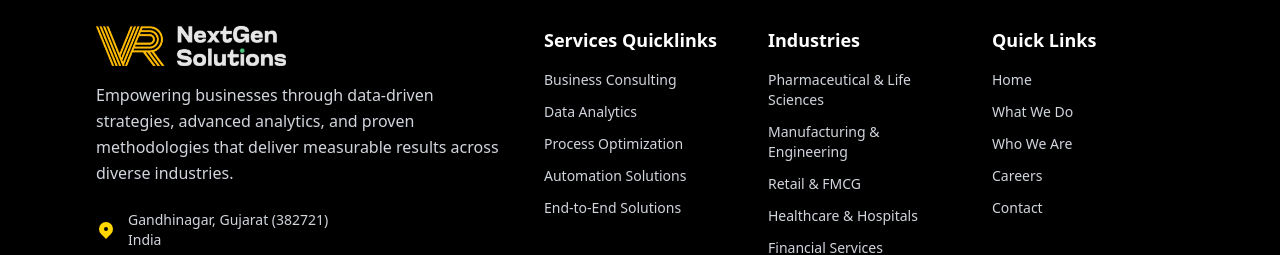
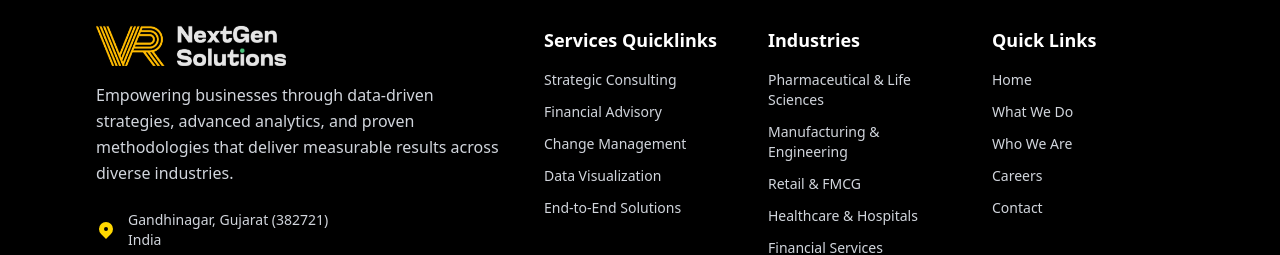
Before and after one commit to VRNextGenSolutions/VR-NEXTGEN-SOLUTIONS, a Next.js app: page / in a window 1280 px wide. Shown: the part 3943-4198 px from the top of the page. Built offline with nearby package versions, Linux system fonts and the light colour scheme; no server answers.

Commit message:
fix(footer): repair broken service quick links and sitemap link

```diff
--- a/src/components/layout/Footer.tsx
+++ b/src/components/layout/Footer.tsx
@@ -56,23 +56,23 @@ export default function Footer() {
             <h3 className="text-white font-semibold mb-4 text-lg">Services Quicklinks</h3>
             <ul className="space-y-3">
               <li>
-                <Link href="/services/business-consulting" className="text-gray-300 hover:text-gold transition-colors text-sm block">
-                  Business Consulting
+                <Link href="/services/strategic-consulting" className="text-gray-300 hover:text-gold transition-colors text-sm block">
+                  Strategic Consulting
                 </Link>
               </li>
               <li>
-                <Link href="/services/data-analytics" className="text-gray-300 hover:text-gold transition-colors text-sm block">
-                  Data Analytics
+                <Link href="/services/financial-advisory" className="text-gray-300 hover:text-gold transition-colors text-sm block">
+                  Financial Advisory
                 </Link>
               </li>
               <li>
-                <Link href="/services/process-optimization" className="text-gray-300 hover:text-gold transition-colors text-sm block">
-                  Process Optimization
+                <Link href="/services/change-management" className="text-gray-300 hover:text-gold transition-colors text-sm block">
+                  Change Management
                 </Link>
               </li>
               <li>
-                <Link href="/services/automation-solutions" className="text-gray-300 hover:text-gold transition-colors text-sm block">
-                  Automation Solutions
+                <Link href="/services/data-visualization" className="text-gray-300 hover:text-gold transition-colors text-sm block">
+                  Data Visualization
                 </Link>
               </li>
               <li>
@@ -160,7 +160,7 @@ export default function Footer() {
               aria-label="Follow us on Instagram"
             >
               <svg className="w-6 h-6" fill="currentColor" viewBox="0 0 24 24" aria-hidden="true">
-                <path d="M12 2.163c3.204 0 3.584.012 4.85.07 3.252.148 4.771 1.691 4.919 4.919.058 1.265.069 1.645.069 4.849 0 3.205-.012 3.584-.069 4.849-.149 3.225-1.664 4.771-4.919 4.919-1.266.058-1.644.07-4.85.07-3.204 0-3.584-.012-4.849-.07-3.26-.149-4.771-1.699-4.919-4.92-.058-1.265-.07-1.644-.07-4.849 0-3.204.013-3.583.07-4.849.149-3.227 1.664-4.771 4.919-4.919 1.266-.057 1.645-.069 4.849-.069zm0-2.163c-3.259 0-3.667.014-4.947.072-4.358.2-6.78 2.618-6.98 6.98-.059 1.281-.073 1.689-.073 4.948 0 3.259.014 3.668.072 4.948.2 4.358 2.618 6.78 6.98 6.98 1.281.058 1.689.072 4.948.072 3.259 0 3.668-.014 4.948-.072 4.354-.2 6.782-2.618 6.979-6.98.059-1.28.073-1.689.073-4.948 0-3.259-.014-3.667-.072-4.947-.196-4.354-2.617-6.78-6.979-6.98-1.281-.059-1.69-.073-4.949-.073zm0 5.838c-3.403 0-6.162 2.759-6.162 6.162s2.759 6.163 6.162 6.163 6.162-2.759 6.162-6.163c0-3.403-2.759-6.162-6.162-6.162zm0 10.162c-2.209 0-4-1.79-4-4 0-2.209 1.791-4 4-4s4 1.791 4 4c0 2.21-1.791 4-4 4zm6.406-11.845c-.796 0-1.441.645-1.441 1.44s.645 1.44 1.441 1.44c.795 0 1.439-.645 1.439-1.44s-.644-1.44-1.439-1.44z"/>
+                <path d="M12 2.163c3.204 0 3.584.012 4.85.07 3.252.148 4.771 1.691 4.919 4.919.058 1.265.069 1.645.069 4.849 0 3.205-.012 3.584-.069 4.849-.149 3.225-1.664 4.771-4.919 4.919-1.266.058-1.644.07-4.85.07-3.204 0-3.584-.012-4.849-.07-3.26-.149-4.771-1.699-4.919-4.92-.058-1.265-.07-1.644-.07-4.849 0-3.204.013-3.583.07-4.849.149-3.227 1.664-4.771 4.919-4.919 1.266-.057 1.645-.069 4.849-.069zm0-2.163c-3.259 0-3.667.014-4.947.072-4.358.2-6.78 2.618-6.98 6.98-.059 1.281-.073 1.689-.073 4.948 0 3.259.014 3.668.072 4.948.2 4.358 2.618 6.78 6.98 6.98 1.281.058 1.689.072 4.948.072 3.259 0 3.668-.014 4.948-.072 4.354-.2 6.782-2.618 6.979-6.98.059-1.28.073-1.689.073-4.948 0-3.259-.014-3.667-.072-4.947-.196-4.354-2.617-6.78-6.979-6.98-1.281-.059-1.69-.073-4.949-.073zm0 5.838c-3.403 0-6.162 2.759-6.162 6.162s2.759 6.163 6.162 6.163 6.162-2.759 6.162-6.163c0-3.403-2.759-6.162-6.162-6.162zm0 10.162c-2.209 0-4-1.79-4-4 0-2.209 1.791-4 4-4s4 1.791 4 4c0 2.21-1.791 4-4 4zm6.406-11.845c-.796 0-1.441.645-1.441 1.44s.645 1.44 1.441 1.44c.795 0 1.439-.645 1.439-1.44s-.644-1.44-1.439-1.44z" />
               </svg>
             </a>
 
@@ -173,7 +173,7 @@ export default function Footer() {
               aria-label="Connect with us on LinkedIn"
             >
               <svg className="w-6 h-6" fill="currentColor" viewBox="0 0 24 24" aria-hidden="true">
-                <path d="M20.447 20.452h-3.554v-5.569c0-1.328-.027-3.037-1.852-3.037-1.853 0-2.136 1.445-2.136 2.939v5.667H9.351V9h3.414v1.561h.046c.477-.9 1.637-1.85 3.37-1.85 3.601 0 4.267 2.37 4.267 5.455v6.286zM5.337 7.433c-1.144 0-2.063-.926-2.063-2.065 0-1.138.92-2.063 2.063-2.063 1.14 0 2.064.925 2.064 2.063 0 1.139-.925 2.065-2.064 2.065zm1.782 13.019H3.555V9h3.564v11.452zM22.225 0H1.771C.792 0 0 .774 0 1.729v20.542C0 23.227.792 24 1.771 24h20.451C23.2 24 24 23.227 24 22.271V1.729C24 .774 23.2 0 22.222 0h.003z"/>
+                <path d="M20.447 20.452h-3.554v-5.569c0-1.328-.027-3.037-1.852-3.037-1.853 0-2.136 1.445-2.136 2.939v5.667H9.351V9h3.414v1.561h.046c.477-.9 1.637-1.85 3.37-1.85 3.601 0 4.267 2.37 4.267 5.455v6.286zM5.337 7.433c-1.144 0-2.063-.926-2.063-2.065 0-1.138.92-2.063 2.063-2.063 1.14 0 2.064.925 2.064 2.063 0 1.139-.925 2.065-2.064 2.065zm1.782 13.019H3.555V9h3.564v11.452zM22.225 0H1.771C.792 0 0 .774 0 1.729v20.542C0 23.227.792 24 1.771 24h20.451C23.2 24 24 23.227 24 22.271V1.729C24 .774 23.2 0 22.222 0h.003z" />
               </svg>
             </a>
 
@@ -186,7 +186,7 @@ export default function Footer() {
               aria-label="Email us"
             >
               <svg className="w-6 h-6" fill="currentColor" viewBox="0 0 24 24" aria-hidden="true">
-                <path d="M24 5.457v13.909c0 .904-.732 1.636-1.636 1.636h-3.819V11.73L12 16.64l-6.545-4.91v9.273H1.636A1.636 1.636 0 0 1 0 19.366V5.457c0-.904.732-1.636 1.636-1.636h.409L12 10.728l9.955-6.907h.409c.904 0 1.636.732 1.636 1.636z"/>
+                <path d="M24 5.457v13.909c0 .904-.732 1.636-1.636 1.636h-3.819V11.73L12 16.64l-6.545-4.91v9.273H1.636A1.636 1.636 0 0 1 0 19.366V5.457c0-.904.732-1.636 1.636-1.636h.409L12 10.728l9.955-6.907h.409c.904 0 1.636.732 1.636 1.636z" />
               </svg>
             </a>
 
@@ -201,7 +201,7 @@ export default function Footer() {
               aria-label="Contact us on WhatsApp"
             >
               <svg className="w-6 h-6" fill="currentColor" viewBox="0 0 24 24" aria-hidden="true">
-                <path d="M17.472 14.382c-.297-.149-1.758-.867-2.03-.967-.273-.099-.471-.148-.67.15-.197.297-.767.966-.94 1.164-.173.199-.347.223-.644.075-.297-.15-1.255-.463-2.39-1.475-.883-.788-1.48-1.761-1.653-2.059-.173-.297-.018-.458.13-.606.134-.133.298-.347.446-.52.149-.174.198-.298.298-.497.099-.198.05-.371-.025-.52-.075-.149-.669-1.612-.916-2.207-.242-.579-.487-.5-.669-.51-.173-.008-.371-.01-.57-.01-.198 0-.52.074-.792.372-.272.297-1.04 1.016-1.04 2.479 0 1.462 1.065 2.875 1.213 3.074.149.198 2.096 3.2 5.077 4.487.709.306 1.262.489 1.694.625.712.227 1.36.195 1.871.118.571-.085 1.758-.719 2.006-1.413.248-.694.248-1.289.173-1.413-.074-.124-.272-.198-.57-.347m-5.421 7.403h-.004a9.87 9.87 0 01-5.031-1.378l-.361-.214-3.741.982.998-3.648-.235-.374a9.86 9.86 0 01-1.51-5.26c.001-5.45 4.436-9.884 9.888-9.884 2.64 0 5.122 1.03 6.988 2.898a9.825 9.825 0 012.893 6.994c-.003 5.45-4.437 9.884-9.885 9.884m8.413-18.297A11.815 11.815 0 0012.05 0C5.495 0 .16 5.335.157 11.892c0 2.096.547 4.142 1.588 5.945L.057 24l6.305-1.654a11.882 11.882 0 005.683 1.448h.005c6.554 0 11.89-5.335 11.893-11.893A11.821 11.821 0 0020.885 3.488"/>
+                <path d="M17.472 14.382c-.297-.149-1.758-.867-2.03-.967-.273-.099-.471-.148-.67.15-.197.297-.767.966-.94 1.164-.173.199-.347.223-.644.075-.297-.15-1.255-.463-2.39-1.475-.883-.788-1.48-1.761-1.653-2.059-.173-.297-.018-.458.13-.606.134-.133.298-.347.446-.52.149-.174.198-.298.298-.497.099-.198.05-.371-.025-.52-.075-.149-.669-1.612-.916-2.207-.242-.579-.487-.5-.669-.51-.173-.008-.371-.01-.57-.01-.198 0-.52.074-.792.372-.272.297-1.04 1.016-1.04 2.479 0 1.462 1.065 2.875 1.213 3.074.149.198 2.096 3.2 5.077 4.487.709.306 1.262.489 1.694.625.712.227 1.36.195 1.871.118.571-.085 1.758-.719 2.006-1.413.248-.694.248-1.289.173-1.413-.074-.124-.272-.198-.57-.347m-5.421 7.403h-.004a9.87 9.87 0 01-5.031-1.378l-.361-.214-3.741.982.998-3.648-.235-.374a9.86 9.86 0 01-1.51-5.26c.001-5.45 4.436-9.884 9.888-9.884 2.64 0 5.122 1.03 6.988 2.898a9.825 9.825 0 012.893 6.994c-.003 5.45-4.437 9.884-9.885 9.884m8.413-18.297A11.815 11.815 0 0012.05 0C5.495 0 .16 5.335.157 11.892c0 2.096.547 4.142 1.588 5.945L.057 24l6.305-1.654a11.882 11.882 0 005.683 1.448h.005c6.554 0 11.89-5.335 11.893-11.893A11.821 11.821 0 0020.885 3.488" />
               </svg>
             </a>
           </div>
@@ -220,7 +220,7 @@ export default function Footer() {
               <a href="/terms-of-service" className="text-gray-400 hover:text-gold transition-colors text-sm">
                 Terms of Service
               </a>
-              <a href="/sitemap" className="text-gray-400 hover:text-gold transition-colors text-sm">
+              <a href="/sitemap.xml" className="text-gray-400 hover:text-gold transition-colors text-sm">
                 Sitemap
               </a>
             </div>
```
